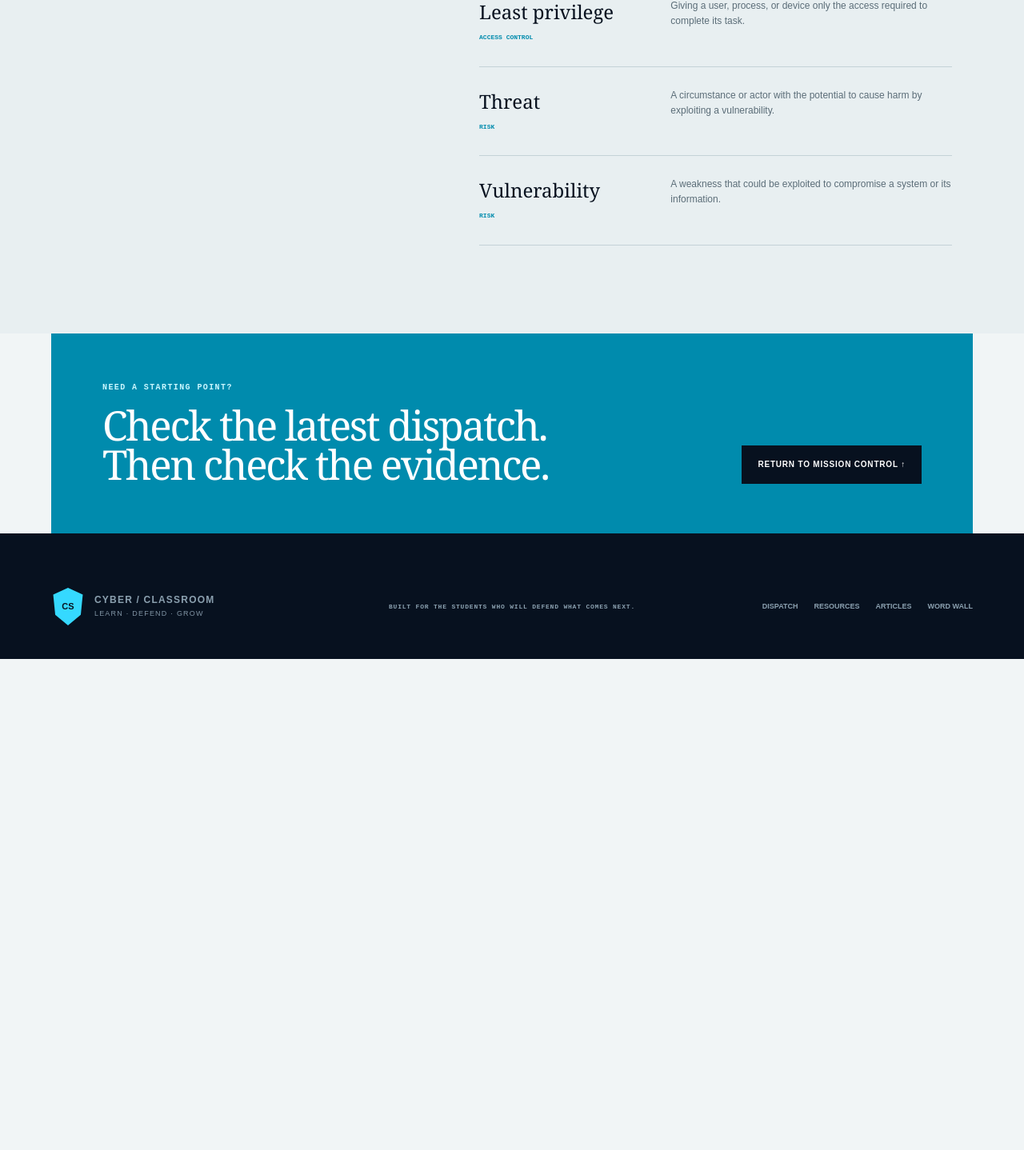
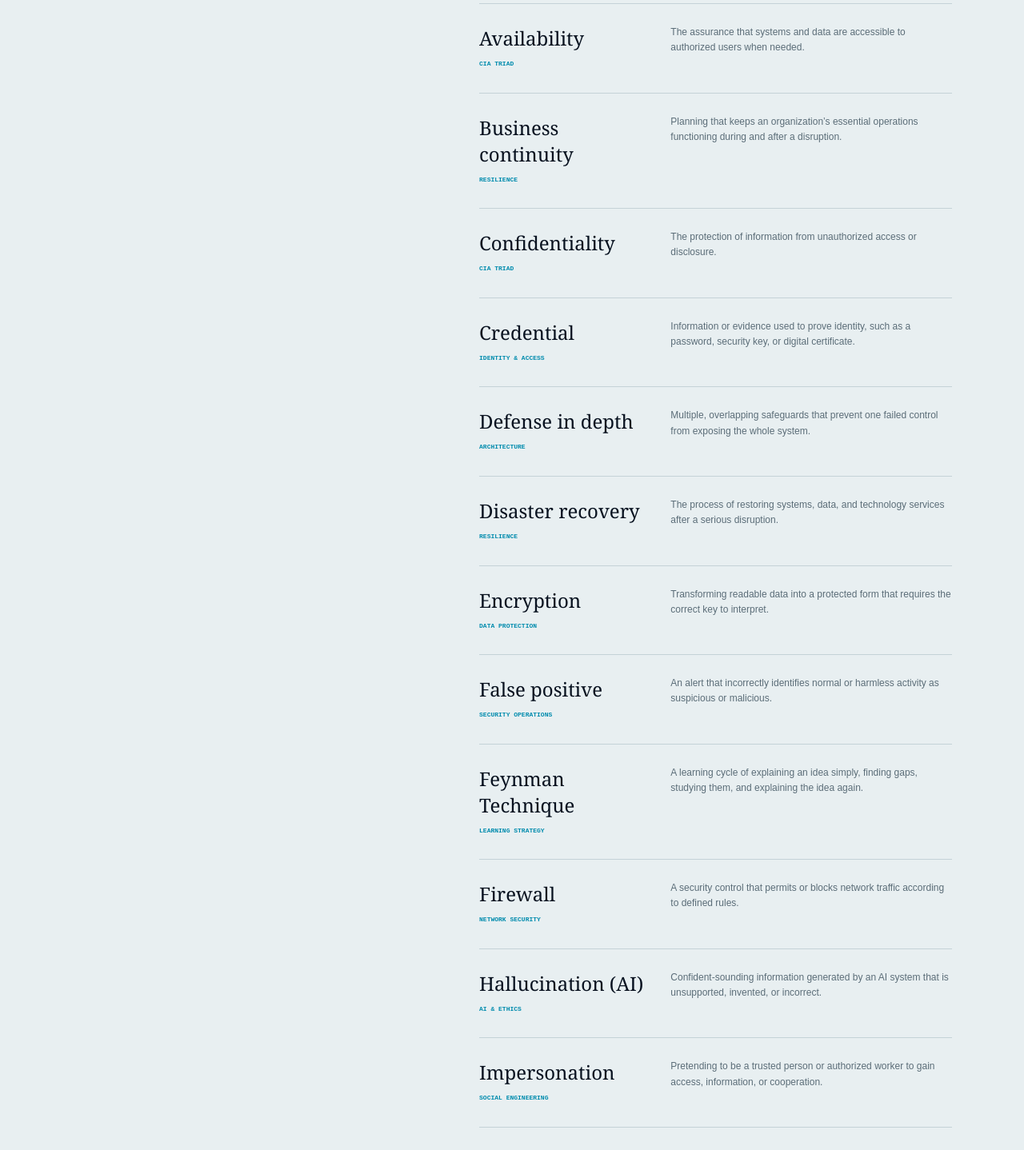
Before and after one commit to Timothy815/cybersecurity101, a Next.js app: page / in a window 1280 px wide. Shown: the part 5080-6518 px from the top of the page at 80% size. Before the commit the page ends 5904 px from the top, so only its background shows below. Built offline with nearby package versions, Linux system fonts and the light colour scheme.

Commit message:
Expand word wall from published articles

```diff
--- a/app/page.tsx
+++ b/app/page.tsx
@@ -12,13 +12,47 @@ const resources = [
   ["Cipher Museum", "Investigate historical ciphers and the ideas that shaped the evolution of cryptography.", "Cryptography", "https://timothy815.github.io/cipher-museum/#/"],
 ];
 const terms = [
+  ["Academic honesty", "Accurately representing what you know, created, and contributed when submitting academic work.", "Ethics & learning"],
+  ["Artificial intelligence (AI)", "Computer systems designed to perform tasks such as recognizing patterns, generating content, or making recommendations.", "AI & ethics"],
   ["Attack surface", "Every point where an unauthorized user could try to enter, affect, or extract data from a system.", "Risk"],
+  ["Authentication", "The process of verifying that a user, device, or service is who or what it claims to be.", "Identity & access"],
+  ["Authorization", "Permission to access a resource or perform an action after an identity has been established.", "Identity & access"],
   ["Availability", "The assurance that systems and data are accessible to authorized users when needed.", "CIA triad"],
+  ["Business continuity", "Planning that keeps an organization’s essential operations functioning during and after a disruption.", "Resilience"],
   ["Confidentiality", "The protection of information from unauthorized access or disclosure.", "CIA triad"],
+  ["Credential", "Information or evidence used to prove identity, such as a password, security key, or digital certificate.", "Identity & access"],
   ["Defense in depth", "Multiple, overlapping safeguards that prevent one failed control from exposing the whole system.", "Architecture"],
+  ["Disaster recovery", "The process of restoring systems, data, and technology services after a serious disruption.", "Resilience"],
+  ["Encryption", "Transforming readable data into a protected form that requires the correct key to interpret.", "Data protection"],
+  ["False positive", "An alert that incorrectly identifies normal or harmless activity as suspicious or malicious.", "Security operations"],
+  ["Feynman Technique", "A learning cycle of explaining an idea simply, finding gaps, studying them, and explaining the idea again.", "Learning strategy"],
+  ["Firewall", "A security control that permits or blocks network traffic according to defined rules.", "Network security"],
+  ["Hallucination (AI)", "Confident-sounding information generated by an AI system that is unsupported, invented, or incorrect.", "AI & ethics"],
+  ["Impersonation", "Pretending to be a trusted person or authorized worker to gain access, information, or cooperation.", "Social engineering"],
+  ["Incident response", "The organized process of detecting, containing, investigating, removing, and recovering from a security incident.", "Security operations"],
   ["Integrity", "The assurance that information and systems have not been altered improperly.", "CIA triad"],
   ["Least privilege", "Giving a user, process, or device only the access required to complete its task.", "Access control"],
+  ["Log", "A time-ordered record of events produced by a system, application, device, or security tool.", "Security operations"],
+  ["Malware", "Software intentionally designed to damage, disrupt, spy on, or gain unauthorized access to systems or data.", "Threats"],
+  ["Multifactor authentication (MFA)", "Identity verification that requires two or more different kinds of evidence, such as a password and security key.", "Identity & access"],
+  ["Network segmentation", "Dividing a network into controlled sections to limit access and reduce an attacker’s ability to move between systems.", "Network security"],
+  ["Open-source intelligence (OSINT)", "Information collected and analyzed from publicly available sources such as websites, directories, and social media.", "Investigation"],
+  ["Penetration testing", "An authorized, scoped security assessment that simulates attacks to identify and verify weaknesses.", "Security assessment"],
+  ["Phishing", "Deceptive messages, commonly sent by email, that try to steal information or persuade someone to take an unsafe action.", "Social engineering"],
+  ["Pretexting", "Creating a believable identity and story to justify a request and influence a target’s decision.", "Social engineering"],
+  ["Private key", "A secret cryptographic value used to decrypt data, create digital signatures, or prove control of an identity.", "Cryptography"],
+  ["Protégé effect", "The learning benefit gained when preparing to teach or taking responsibility for another learner’s understanding.", "Learning strategy"],
+  ["Ransomware", "Malware that blocks access to systems or data, often through encryption, and demands payment for restoration.", "Threats"],
+  ["Retrieval practice", "Strengthening learning by recalling and explaining information without looking at the original source.", "Learning strategy"],
+  ["Risk management", "The process of identifying, assessing, prioritizing, and treating risks to an organization or system.", "Risk"],
+  ["Security control", "A safeguard designed to prevent, detect, reduce, or respond to a security risk.", "Risk"],
+  ["Shadow AI", "Use of AI tools that an organization has not approved, secured, or made able to monitor.", "AI & ethics"],
+  ["Smishing (SMS phishing)", "Phishing delivered through text messages to pressure a target into clicking, replying, or revealing information.", "Social engineering"],
+  ["Social engineering", "Influencing or deceiving people into revealing information, granting access, or taking an action that benefits an attacker.", "Social engineering"],
+  ["Spoofing", "Falsifying source or identity information, such as a caller ID or sender address, to appear trustworthy.", "Deception"],
+  ["Supply-chain attack", "Compromising a trusted vendor, software package, update, or service to reach its users or customers.", "Threats"],
   ["Threat", "A circumstance or actor with the potential to cause harm by exploiting a vulnerability.", "Risk"],
+  ["Vishing (voice phishing)", "Phishing conducted through telephone calls or other voice services.", "Social engineering"],
   ["Vulnerability", "A weakness that could be exploited to compromise a system or its information.", "Risk"],
 ];
 
```
